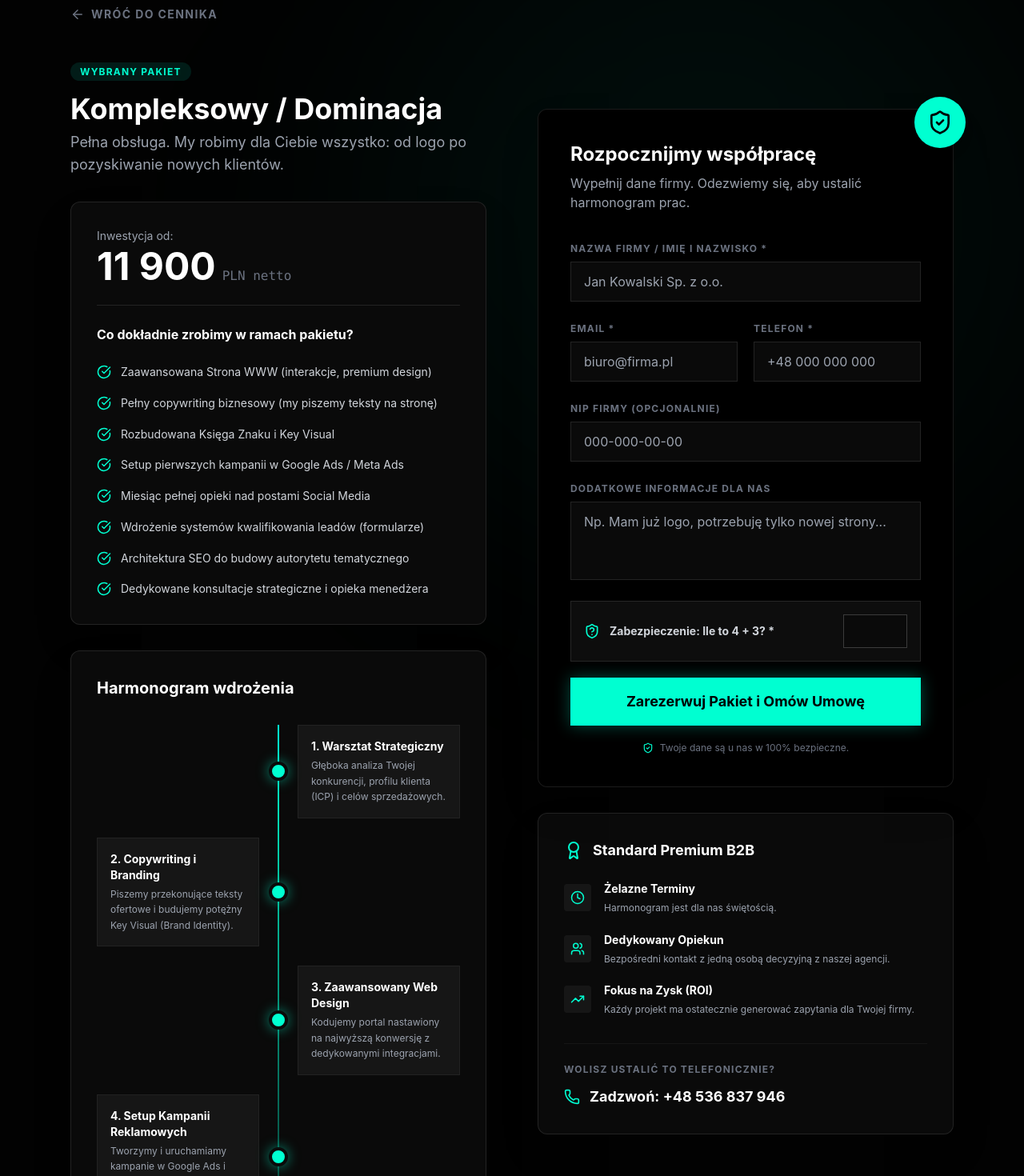
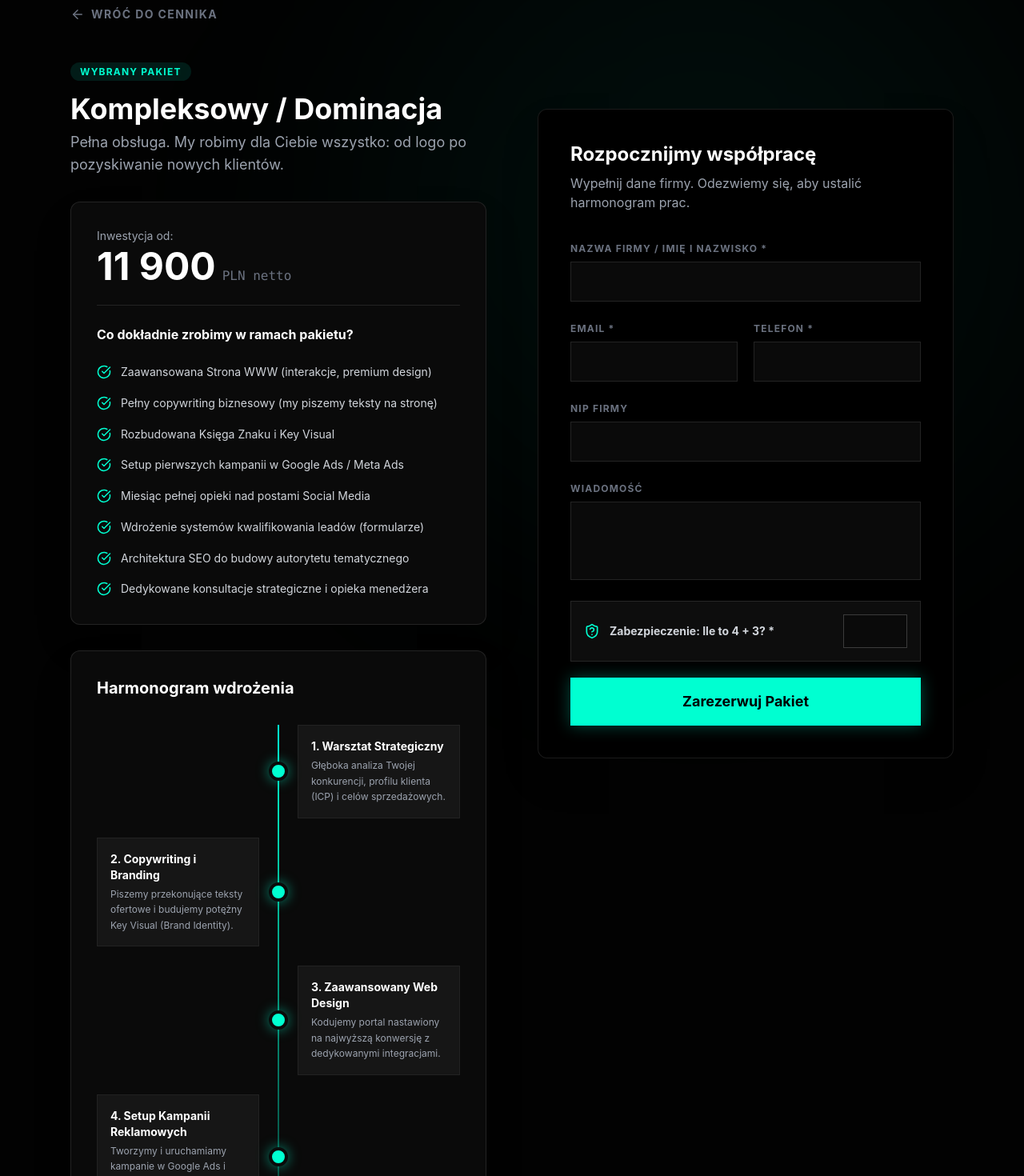
Before and after one commit to michalfbi/visilogo, a React (Create React App) app in the folder frontend/: page /zamowienie/dominacja in a window 1280 px wide. Shown: the part 120-1590 px from the top of the page at 80% size. Built offline with nearby package versions, Linux system fonts and the light colour scheme; the HTML template or start-up script is replaced by a standard one.

Commit message:
fix: usunięcie honeypot kolidującego z autofillem

```diff
--- a/frontend/src/components/Checkout.jsx
+++ b/frontend/src/components/Checkout.jsx
@@ -11,7 +11,6 @@ const Checkout = () => {
   const plan = pricingPlans.find(p => p.id === planId);
   const [status, setStatus] = useState('idle');
 
-  // Matematyczna CAPTCHA
   const [num1, setNum1] = useState(0);
   const [num2, setNum2] = useState(0);
   const [captchaAnswer, setCaptchaAnswer] = useState('');
@@ -27,19 +26,11 @@ const Checkout = () => {
   const handleSubmit = async (e) => {
     e.preventDefault();
 
-    // 1. ANTYSPAM (Honeypot)
-    if (e.target.honeypot && e.target.honeypot.value !== '') {
-      setStatus('success');
-      return;
-    }
-
-    // 2. MATEMATYCZNA CAPTCHA
     if (parseInt(captchaAnswer) !== num1 + num2) {
       setStatus('captcha_error');
       return;
     }
 
-    // 3. TWARDA WALIDACJA PUSTYCH PÓL
     const name = e.target.name.value.trim();
     const email = e.target.email.value.trim();
     const phone = e.target.phone.value.trim();
@@ -53,7 +44,6 @@ const Checkout = () => {
 
     setStatus('loading');
 
-    // 4. NOWE DANE: URL i Lokalizacja
     const formData = {
       form_type: "Rezerwacja Pakietu (Checkout)",
       form_location: "Formularz Zamówienia - Checkout",
@@ -128,19 +118,10 @@ const Checkout = () => {
                   ))}
                </div>
             </div>
-
-            <div className="flex items-center gap-4 bg-white/5 border border-white/10 p-4 rounded-lg text-sm text-gray-400">
-              <Info className="text-[#00FFD1] shrink-0" size={24} />
-              <p>To nie jest płatność online. Zostawiasz dane, my analizujemy projekt i przygotowujemy spersonalizowaną umowę.</p>
-            </div>
           </motion.div>
 
           <motion.div initial={{ opacity: 0, x: 30 }} animate={{ opacity: 1, x: 0 }} transition={{ delay: 0.1 }} className="lg:sticky lg:top-32 h-fit space-y-8">
             <div className="bg-black border border-white/10 p-8 md:p-10 rounded-xl shadow-2xl relative">
-              <div className="absolute -top-4 -right-4 bg-[#00FFD1] text-black w-16 h-16 rounded-full flex items-center justify-center shadow-lg">
-                <ShieldCheck size={32} />
-              </div>
-
               <h3 className="text-2xl font-bold text-white mb-2">Rozpocznijmy współpracę</h3>
               <p className="text-gray-400 mb-8">Wypełnij dane firmy. Odezwiemy się, aby ustalić harmonogram prac.</p>
 
@@ -152,99 +133,57 @@ const Checkout = () => {
                     </div>
                     <h3 className="text-2xl font-bold text-white mb-4">Rezerwacja przyjęta!</h3>
                     <p className="text-gray-400">Nasz zespół skontaktuje się z Tobą w ciągu kilku godzin roboczych.</p>
-                    <Link to="/" className="inline-block mt-8 text-[#00FFD1] border-b border-[#00FFD1]/30 pb-1 hover:border-[#00FFD1] transition-colors">Wróć na stronę główną</Link>
                   </motion.div>
                 ) : (
                   <form onSubmit={handleSubmit} className="space-y-5">
-
-                    {/* Ukryte pole antyspamowe */}
-                    <input type="text" name="honeypot" style={{ display: 'none' }} tabIndex="-1" autoComplete="off" />
-
                     {status === 'error' && (
                       <div className="bg-red-500/10 border border-red-500/20 p-4 flex items-center gap-3 text-red-400 text-sm rounded">
                         <AlertCircle size={18} /> Uzupełnij poprawnie wszystkie pola.
                       </div>
                     )}
-
                     {status === 'captcha_error' && (
                       <div className="bg-orange-500/10 border border-orange-500/20 p-4 flex items-center gap-3 text-orange-400 text-sm rounded">
-                        <ShieldQuestion size={18} /> Zły wynik równania. Popraw odpowiedź.
+                        <ShieldQuestion size={18} /> Zły wynik równania.
                       </div>
                     )}
 
                     <div className="space-y-1.5">
                       <label className="text-xs uppercase tracking-widest text-gray-500 font-bold">Nazwa Firmy / Imię i Nazwisko *</label>
-                      <input type="text" name="name" required className="w-full bg-[#0A0A0A] border border-white/10 px-4 py-3 text-white focus:border-[#00FFD1] focus:ring-1 focus:ring-[#00FFD1] outline-none transition-all rounded-lg" placeholder="Jan Kowalski Sp. z o.o." disabled={status === 'loading'} />
+                      <input type="text" name="name" required className="w-full bg-[#0A0A0A] border border-white/10 px-4 py-3 text-white focus:border-[#00FFD1] outline-none rounded-lg" disabled={status === 'loading'} />
                     </div>
                     <div className="grid grid-cols-1 sm:grid-cols-2 gap-5">
                       <div className="space-y-1.5">
                         <label className="text-xs uppercase tracking-widest text-gray-500 font-bold">Email *</label>
-                        <input type="email" name="email" required className="w-full bg-[#0A0A0A] border border-white/10 px-4 py-3 text-white focus:border-[#00FFD1] focus:ring-1 focus:ring-[#00FFD1] outline-none transition-all rounded-lg" placeholder="biuro@firma.pl" disabled={status === 'loading'} />
+                        <input type="email" name="email" required className="w-full bg-[#0A0A0A] border border-white/10 px-4 py-3 text-white focus:border-[#00FFD1] outline-none rounded-lg" disabled={status === 'loading'} />
                       </div>
                       <div className="space-y-1.5">
                         <label className="text-xs uppercase tracking-widest text-gray-500 font-bold">Telefon *</label>
-                        <input type="tel" name="phone" required className="w-full bg-[#0A0A0A] border border-white/10 px-4 py-3 text-white focus:border-[#00FFD1] focus:ring-1 focus:ring-[#00FFD1] outline-none transition-all rounded-lg" placeholder="+48 000 000 000" disabled={status === 'loading'} />
+                        <input type="tel" name="phone" required className="w-full bg-[#0A0A0A] border border-white/10 px-4 py-3 text-white focus:border-[#00FFD1] outline-none rounded-lg" disabled={status === 'loading'} />
                       </div>
                     </div>
                     <div className="space-y-1.5">
-                      <label className="text-xs uppercase tracking-widest text-gray-500 font-bold">NIP Firmy (opcjonalnie)</label>
-                      <input type="text" name="nip" className="w-full bg-[#0A0A0A] border border-white/10 px-4 py-3 text-white focus:border-[#00FFD1] focus:ring-1 focus:ring-[#00FFD1] outline-none transition-all rounded-lg" placeholder="000-000-00-00" disabled={status === 'loading'} />
+                      <label className="text-xs uppercase tracking-widest text-gray-500 font-bold">NIP Firmy</label>
+                      <input type="text" name="nip" className="w-full bg-[#0A0A0A] border border-white/10 px-4 py-3 text-white focus:border-[#00FFD1] outline-none rounded-lg" disabled={status === 'loading'} />
                     </div>
                     <div className="space-y-1.5">
-                      <label className="text-xs uppercase tracking-widest text-gray-500 font-bold">Dodatkowe informacje dla nas</label>
-                      <textarea name="message" rows={3} className="w-full bg-[#0A0A0A] border border-white/10 px-4 py-3 text-white focus:border-[#00FFD1] focus:ring-1 focus:ring-[#00FFD1] outline-none transition-all rounded-lg resize-none" placeholder="Np. Mam już logo, potrzebuję tylko nowej strony..." disabled={status === 'loading'}></textarea>
+                      <label className="text-xs uppercase tracking-widest text-gray-500 font-bold">Wiadomość</label>
+                      <textarea name="message" rows={3} className="w-full bg-[#0A0A0A] border border-white/10 px-4 py-3 text-white focus:border-[#00FFD1] outline-none rounded-lg resize-none" disabled={status === 'loading'}></textarea>
                     </div>
 
-                    {/* Matematyczna CAPTCHA */}
                     <div className="bg-white/5 border border-white/10 p-4 rounded-lg flex items-center justify-between gap-4">
                       <div className="flex items-center gap-3">
                         <ShieldQuestion className="text-[#00FFD1]" size={20} />
-                        <label className="text-sm font-bold text-gray-300">
-                          Zabezpieczenie: Ile to {num1} + {num2}? *
-                        </label>
+                        <label className="text-sm font-bold text-gray-300">Zabezpieczenie: Ile to {num1} + {num2}? *</label>
                       </div>
-                      <input
-                        type="number"
-                        value={captchaAnswer}
-                        onChange={(e) => setCaptchaAnswer(e.target.value)}
-                        className="w-20 bg-[#0A0A0A] border border-white/20 p-2 text-center text-white focus:border-[#00FFD1] outline-none rounded-lg"
-                        required
-                        disabled={status === 'loading'}
-                      />
+                      <input type="number" value={captchaAnswer} onChange={(e) => setCaptchaAnswer(e.target.value)} className="w-20 bg-[#0A0A0A] border border-white/20 p-2 text-center text-white focus:border-[#00FFD1] outline-none rounded-lg" required disabled={status === 'loading'} />
                     </div>
 
                     <button type="submit" disabled={status === 'loading'} className="w-full bg-[#00FFD1] text-black font-bold text-lg py-4 rounded-lg hover:bg-white transition-all flex items-center justify-center gap-2 mt-4 shadow-[0_0_20px_rgba(0,255,209,0.3)]">
-                      {status === 'loading' ? <Loader2 className="animate-spin" /> : 'Zarezerwuj Pakiet i Omów Umowę'}
+                      {status === 'loading' ? <Loader2 className="animate-spin" /> : 'Zarezerwuj Pakiet'}
                     </button>
-                    <div className="flex items-center justify-center gap-2 text-xs text-gray-500 mt-4">
-                      <ShieldCheck size={14} className="text-[#00FFD1]" />
-                      <span>Twoje dane są u nas w 100% bezpieczne.</span>
-                    </div>
                   </form>
                 )}
               </AnimatePresence>
-            </div>
-
-            <div className="bg-[#0A0A0A] border border-white/10 p-8 rounded-xl flex flex-col gap-6 shadow-2xl">
-              <h4 className="text-white font-bold text-lg flex items-center gap-3"><Award className="text-[#00FFD1]" size={24} />Standard Premium B2B</h4>
-              <ul className="space-y-5">
-                <li className="flex gap-4">
-                  <div className="mt-1 bg-white/5 p-2 rounded text-[#00FFD1] h-fit"><Clock size={18} /></div>
-                  <div><p className="text-white text-sm font-bold">Żelazne Terminy</p><p className="text-gray-400 text-xs mt-1 leading-relaxed">Harmonogram jest dla nas świętością.</p></div>
-                </li>
-                <li className="flex gap-4">
-                  <div className="mt-1 bg-white/5 p-2 rounded text-[#00FFD1] h-fit"><Users size={18} /></div>
-                  <div><p className="text-white text-sm font-bold">Dedykowany Opiekun</p><p className="text-gray-400 text-xs mt-1 leading-relaxed">Bezpośredni kontakt z jedną osobą decyzyjną z naszej agencji.</p></div>
-                </li>
-                <li className="flex gap-4">
-                  <div className="mt-1 bg-white/5 p-2 rounded text-[#00FFD1] h-fit"><TrendingUp size={18} /></div>
-                  <div><p className="text-white text-sm font-bold">Fokus na Zysk (ROI)</p><p className="text-gray-400 text-xs mt-1 leading-relaxed">Każdy projekt ma ostatecznie generować zapytania dla Twojej firmy.</p></div>
-                </li>
-              </ul>
-              <div className="pt-6 border-t border-white/5 mt-2">
-                <p className="text-gray-500 text-xs mb-3 uppercase tracking-widest font-bold">Wolisz ustalić to telefonicznie?</p>
-                <a href="tel:+48536837946" className="text-white font-bold text-lg hover:text-[#00FFD1] transition-colors flex items-center gap-3"><Phone size={20} className="text-[#00FFD1]" />Zadzwoń: +48 536 837 946</a>
-              </div>
             </div>
           </motion.div>
         </div>
--- a/frontend/src/components/Contact.jsx
+++ b/frontend/src/components/Contact.jsx
@@ -7,7 +7,6 @@ const WEBHOOK_URL = "https://hook.eu1.make.com/we5gnbk29ew8kcg4s64vi1xon7ig4pjs"
 const Contact = () => {
   const [status, setStatus] = useState('idle');
 
-  // Matematyczna CAPTCHA - losowanie dwóch prostych liczb
   const [num1, setNum1] = useState(0);
   const [num2, setNum2] = useState(0);
   const [captchaAnswer, setCaptchaAnswer] = useState('');
@@ -20,13 +19,11 @@ const Contact = () => {
   const handleSubmit = async (e) => {
     e.preventDefault();
 
-    // 1. ANTYSPAM: Weryfikacja matematyczna
     if (parseInt(captchaAnswer) !== num1 + num2) {
       setStatus('captcha_error');
       return;
     }
 
-    // 2. WALIDACJA: Ucinamy puste spacje
     const name = e.target.name.value.trim();
     const email = e.target.email.value.trim();
     const phone = e.target.phone.value.trim();
@@ -39,11 +36,10 @@ const Contact = () => {
 
     setStatus('loading');
 
-    // 3. NOWE DANE: Zbieranie informacji o lokalizacji klienta
     const formData = {
       form_type: "Główny Formularz Kontaktowy",
       form_location: "Sekcja Contact (Dół Strony)",
-      page_url: window.location.href, // Pobiera dokładny adres z przeglądarki
+      page_url: window.location.href,
       name: name,
       email: email,
       phone: phone,
@@ -110,15 +106,13 @@ const Contact = () => {
                 >
                   {status === 'error' && (
                     <div className="bg-red-500/10 border border-red-500/20 p-4 flex items-center gap-3 text-red-400 text-sm rounded">
-                      <AlertCircle size={18} />
-                      Uzupełnij poprawnie wszystkie wymagane pola.
+                      <AlertCircle size={18} /> Uzupełnij poprawnie wszystkie wymagane pola.
                     </div>
                   )}
 
                   {status === 'captcha_error' && (
                     <div className="bg-orange-500/10 border border-orange-500/20 p-4 flex items-center gap-3 text-orange-400 text-sm rounded">
-                      <ShieldQuestion size={18} />
-                      Zły wynik równania. Popraw odpowiedź, aby udowodnić, że nie jesteś robotem.
+                      <ShieldQuestion size={18} /> Zły wynik równania. Popraw odpowiedź, aby udowodnić, że nie jesteś robotem.
                     </div>
                   )}
 
@@ -143,7 +137,6 @@ const Contact = () => {
                     <textarea name="message" rows={4} className="w-full bg-black border border-white/10 p-4 text-white focus:border-[#00FFD1] outline-none resize-none rounded-lg" placeholder="np. Potrzebuję nowej strony WWW..." disabled={status === 'loading'} />
                   </div>
 
-                  {/* MATEMATYCZNA CAPTCHA */}
                   <div className="bg-white/5 border border-white/10 p-4 rounded-lg flex items-center justify-between gap-4">
                     <div className="flex items-center gap-3">
                       <ShieldQuestion className="text-[#00FFD1]" size={20} />
```
